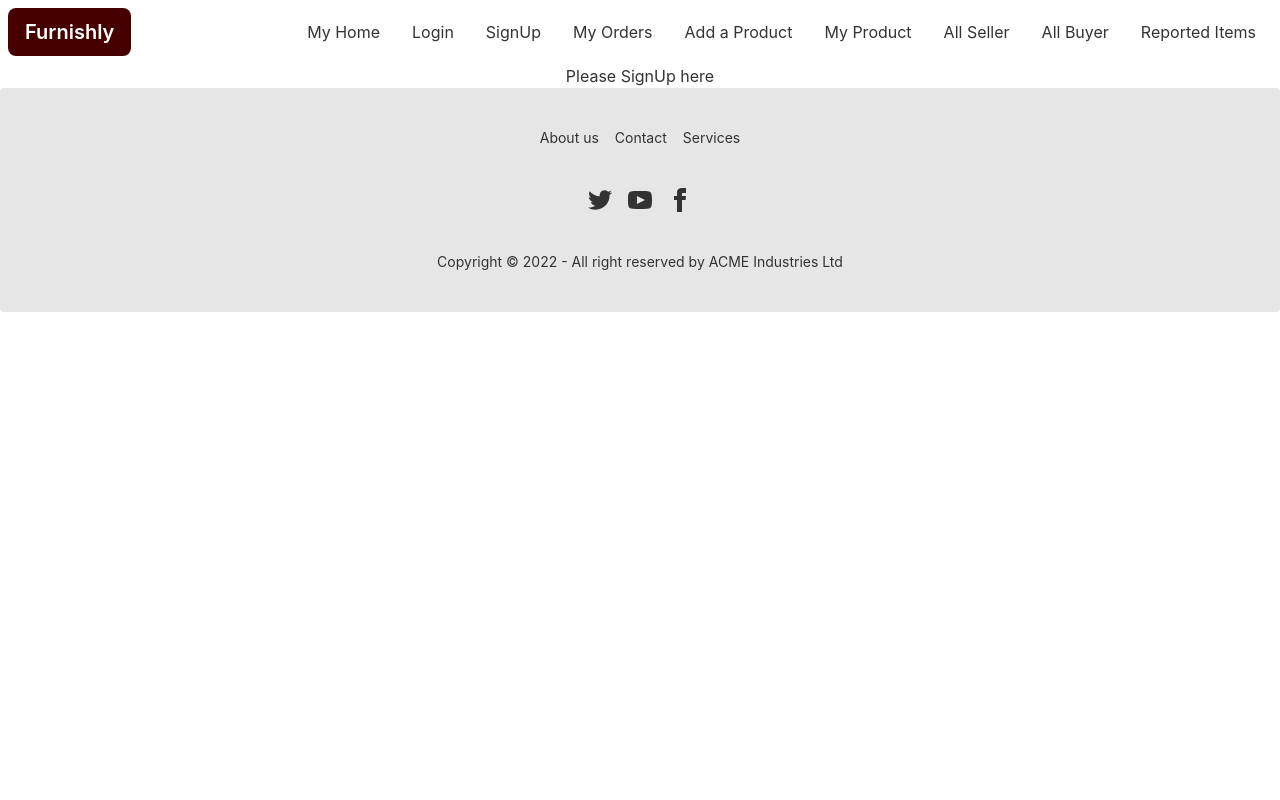
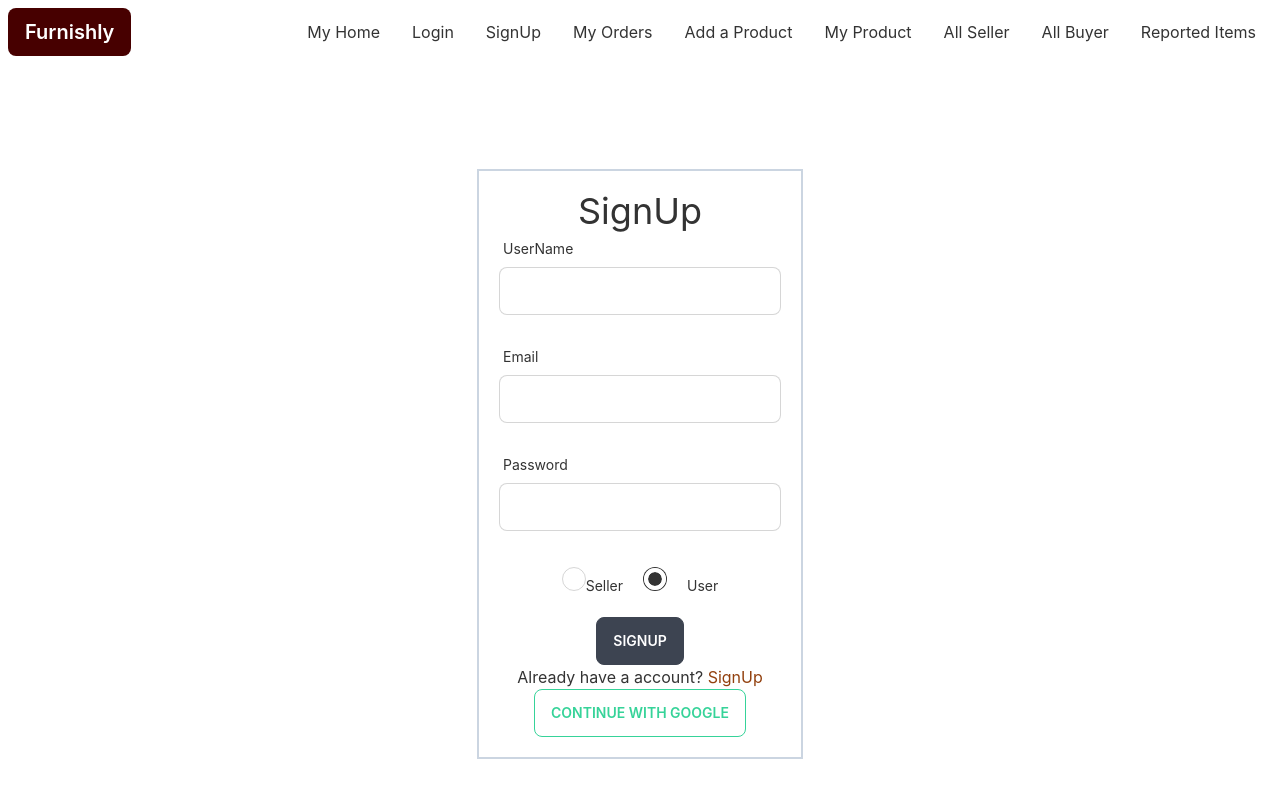
Before and after one commit to sumaiya357/resale-client, a React (Create React App) app: page /signup in a window 1280 px wide. Shown: the top 800 px of the page. Built offline with nearby package versions, Linux system fonts and the light colour scheme; no server answers.

Commit message:
SIGNUP form created

```diff
--- a/package.json
+++ b/package.json
@@ -7,6 +7,7 @@
     "@testing-library/react": "^13.4.0",
     "@testing-library/user-event": "^13.5.0",
     "daisyui": "^2.42.1",
+    "firebase": "^9.14.0",
     "react": "^18.2.0",
     "react-dom": "^18.2.0",
     "react-hook-form": "^7.40.0",
--- a/src/Pages/Login/Login.js
+++ b/src/Pages/Login/Login.js
@@ -1,26 +1,67 @@
-import React, { useState } from 'react';
+import React, { useContext } from 'react';
 import { useForm } from 'react-hook-form';
+import { Link } from 'react-router-dom';
+import { AuthContext } from '../../context/AuthProvider';
 
 const Login = () => {
-    const { register, handleSubmit } = useForm();
-    const [data, setData] = useState("");
+    const { register, formState: { errors }, handleSubmit } = useForm();
+    const { signIn } = useContext(AuthContext)
 
+    const handleLogin = data => {
+        console.log(data)
+        signIn(data.email, data.password)
+            .then(result => {
+                const user = result.user
+                console.log(user)
+            })
+            .catch(error => console.error(error))
+    }
     return (
-        <div className='h-[500px] flex justify-center items-center'>
-            <div>
+
+        <div className='h-[600px] flex justify-center items-center'>
+            <div className='border-2 border-slate-300 p-5'>
                 <h2 className='text-4xl'>Login</h2>
-                <form onSubmit={handleSubmit((data) => setData(JSON.stringify(data)))}>
+                <form onSubmit={handleSubmit(handleLogin)}>
 
-                    <input {...register("firstName")} placeholder="First name" />
-                    <select {...register("category", { required: true })}>
-                        <option value="">Select...</option>
-                        <option value="A">Option A</option>
-                        <option value="B">Option B</option>
-                    </select>
-                    <textarea {...register("aboutYou")} placeholder="About you" />
-                    <p>{data}</p>
-                    <input type="submit" />
+                    <div className="form-control w-full max-w-xs">
+
+                        <label className="label"><span className="label-text" >Email</span></label>
+
+                        <input type="text"  {...register("email", { required: 'email required', })} className="input input-bordered w-full max-w-xs" />
+                        <input />
+
+                        <p className='text-red-600'>
+                            {errors.email && <p role="alert">{errors.email?.message}</p>}
+                        </p>
+                    </div>
+
+
+                    <div className="form-control w-full max-w-xs">
+
+                        <label className="label"><span className="label-text" >Password</span></label>
+
+                        <input type="password"  {...register("password",
+                            {
+                                required: 'password required',
+                                minLength: { value: 6, message: 'password must be 6 or more char' },
+                                pattern: { value: /(?=.*[A-Z].*[A-Z])(?=.*[0-9])/, message: 'password must be stronger' }
+
+                            })}
+                            className="input input-bordered w-full max-w-xs" />
+                        <input />
+
+                        <p className='text-red-600'>
+                            {errors.pass && <p role="alert">{errors.pass?.message}</p>}
+                        </p>
+
+                    </div>
+
+
+                    <input className='btn btn-slate text-white' value='Login' type="submit" />
+
                 </form>
+                <p>New to this site? <Link to='/signup' className='text-primary'>Create new account</Link></p>
+                <button className="btn btn-outline btn-success">Continue with Google</button>
             </div>
         </div>
     );
--- a/src/Pages/SignUp/SignUp.js
+++ b/src/Pages/SignUp/SignUp.js
@@ -1,9 +1,97 @@
-import React from 'react';
+import React, { useContext } from 'react';
+import { useForm } from 'react-hook-form';
+import { Link } from 'react-router-dom';
+import { AuthContext } from '../../context/AuthProvider';
+
 
 const SignUp = () => {
+    const { register, formState: { errors }, handleSubmit } = useForm();
+
+    const {createUser} = useContext(AuthContext)
+
+    const handleSignUp = data => {
+        console.log(data)
+        createUser(data.email, data.password)
+        .then(result => {
+            const user = result.user
+            console.log(user);
+          })
+          .catch(error => console.log(error))
+    }
     return (
         <div>
-            <h2>Please SignUp here</h2>
+            <div className='h-[800px] flex justify-center items-center'>
+                <div className='border-2 border-slate-300 p-5'>
+                    <h2 className='text-4xl'>SignUp</h2>
+                    <form onSubmit={handleSubmit(handleSignUp)}>
+
+                        <div className="form-control w-full max-w-xs">
+
+                            <label className="label"><span className="label-text" >UserName</span></label>
+
+                            <input type="text"{...register("username",{ required:true})}
+                                className="input input-bordered w-full max-w-xs" />
+                            <input />
+
+                        </div>
+
+                        <div className="form-control w-full max-w-xs">
+
+                            <label className="label"><span className="label-text" >Email</span></label>
+
+                            <input type="text" {...register("email",{ required:true})}
+                                className="input input-bordered w-full max-w-xs" />
+                            <input />
+
+                        </div>
+
+
+                        <div className="form-control w-full max-w-xs">
+
+                            <label className="label"><span className="label-text" >Password</span></label>
+
+                            <input type="password" {...register("password",
+                            { required:'password required',
+                            minLength:{value: 6, message:'password must be 6 or more char'},
+                             pattern:{value:/(?=.*[A-Z].*[A-Z])(?=.*[0-9])/, message:'password must be stronger'}
+                        })}
+                                className="input input-bordered w-full max-w-xs" />
+                            <input />
+
+                            <p className='text-red-600 mb-3'>
+                        {errors.password && <p role="alert">{errors.password?.message}</p>}
+                        </p>
+                            {/* RADIO BUTTON */}
+
+
+
+
+                            <div className='mb-5'>
+                            <input type="radio"
+                             {...register("buyer")} name="radio-1" className="radio"  />
+                            <label htmlFor="seller">
+                                        <span className="label-text mr-5" >Seller</span></label>
+
+
+                            <input type="radio"
+                             {...register("user")}name="radio-1" className="radio" checked />
+                            <label htmlFor="user">
+                                        <span className="label-text ml-5" >User</span></label>
+
+                            </div>
+
+
+                        </div>
+
+
+                        <input className='btn btn-slate text-white' value='SignUp' type="submit" />
+
+                    </form>
+                    <p>Already have a account? <Link to='/login' className='text-primary'>SignUp</Link></p>
+                    <button className="btn btn-outline btn-success">Continue with Google</button>
+                </div>
+            </div>
+
         </div>
     );
 };
--- a/src/Shared/NavBar/NavBar.js
+++ b/src/Shared/NavBar/NavBar.js
@@ -1,7 +1,9 @@
-import React from 'react';
+import React, { useContext } from 'react';
 import { Link } from 'react-router-dom';
+import { AuthContext } from '../../context/AuthProvider';
 
 const NavBar = () => {
+    const {user} = useContext(AuthContext);
     return (
         <div>
 
@@ -17,9 +19,16 @@
                         <li>
                             <Link to='/'>Home</Link>
                         </li>
+
+                       {
+                        user?.uid ?
                         <li>
-                            <Link to='/login'>Login</Link>
-                        </li>
+                        <Link to='/logout'>Logout</Link>
+                    </li>:
+                     <li>
+                     <Link to='/login'>Login</Link>
+                 </li>
+                       }
                         <li>
                             <Link to='/signup'>SignUp</Link>
                         </li>
@@ -72,9 +81,15 @@
                     <li>
                             <Link to='/'>My Home</Link>
                         </li>
+                        {
+                        user?.uid ?
                         <li>
-                            <Link to='/login'>Login</Link>
-                        </li>
+                        <Link to='/logout'>Logout</Link>
+                    </li>:
+                     <li>
+                     <Link to='/login'>Login</Link>
+                 </li>
+                       }
                         <li>
                             <Link to='/signup'>SignUp</Link>
                         </li>
--- /dev/null
+++ b/src/context/AuthProvider.js
@@ -0,0 +1,37 @@
+import React, { createContext, useEffect, useState } from 'react';
+import {createUserWithEmailAndPassword, getAuth, onAuthStateChanged, signInWithEmailAndPassword } from  'firebase/auth'
+import app from '../firebase/firebase.config';
+
+export const AuthContext= createContext();
+const auth = getAuth(app);
+const AuthProvider = ({children}) => {
+
+    const [user, setUser] = useState(null);
+    const createUser = (email,password) =>{
+
+        return createUserWithEmailAndPassword(auth,email,password)
+    }
+
+    const  signIn =(email,password)=>{
+
+        return signInWithEmailAndPassword(auth,email,password)
+     }
+
+     useEffect( () =>{
+        onAuthStateChanged(auth,currentUser => {
+            setUser(currentUser);
+            console.log('auth state changed',currentUser)
+        })
+   }, []);
+
+    const authInfo = {createUser, signIn,user}
+    return (
+        <div>
+             <AuthContext.Provider value={authInfo}>
+               {children}
+            </AuthContext.Provider>
+        </div>
+    );
+};
+
+export default AuthProvider;
--- /dev/null
+++ b/src/firebase/firebase.config.js
@@ -0,0 +1,18 @@
+// Import the functions you need from the SDKs you need
+import { initializeApp } from "firebase/app";
+// TODO: Add SDKs for Firebase products that you want to use
+// https://firebase.google.com/docs/web/setup#available-libraries
+
+// Your web app's Firebase configuration
+const firebaseConfig = {
+  apiKey: process.env.REACT_APP_apiKey,
+  authDomain: process.env.REACT_APP_authDomain,
+  projectId: process.env.REACT_APP_projectId,
+  storageBucket: process.env.REACT_APP_storageBucket,
+  messagingSenderId: process.env.REACT_APP_messagingSenderId,
+  appId: process.env.REACT_APP_appId
+};
+
+// Initialize Firebase
+const app = initializeApp(firebaseConfig);
+export default app;
--- a/src/index.js
+++ b/src/index.js
@@ -3,11 +3,14 @@
 import './index.css';
 import App from './App';
 import reportWebVitals from './reportWebVitals';
+import AuthProvider from './context/AuthProvider';
 
 const root = ReactDOM.createRoot(document.getElementById('root'));
 root.render(
   <React.StrictMode>
-    <App />
+    <AuthProvider>
+      <App />
+    </AuthProvider>
   </React.StrictMode>
 );
 
```
Also changed, not shown: 1 other file (tests, documents, lock files or other folders).
